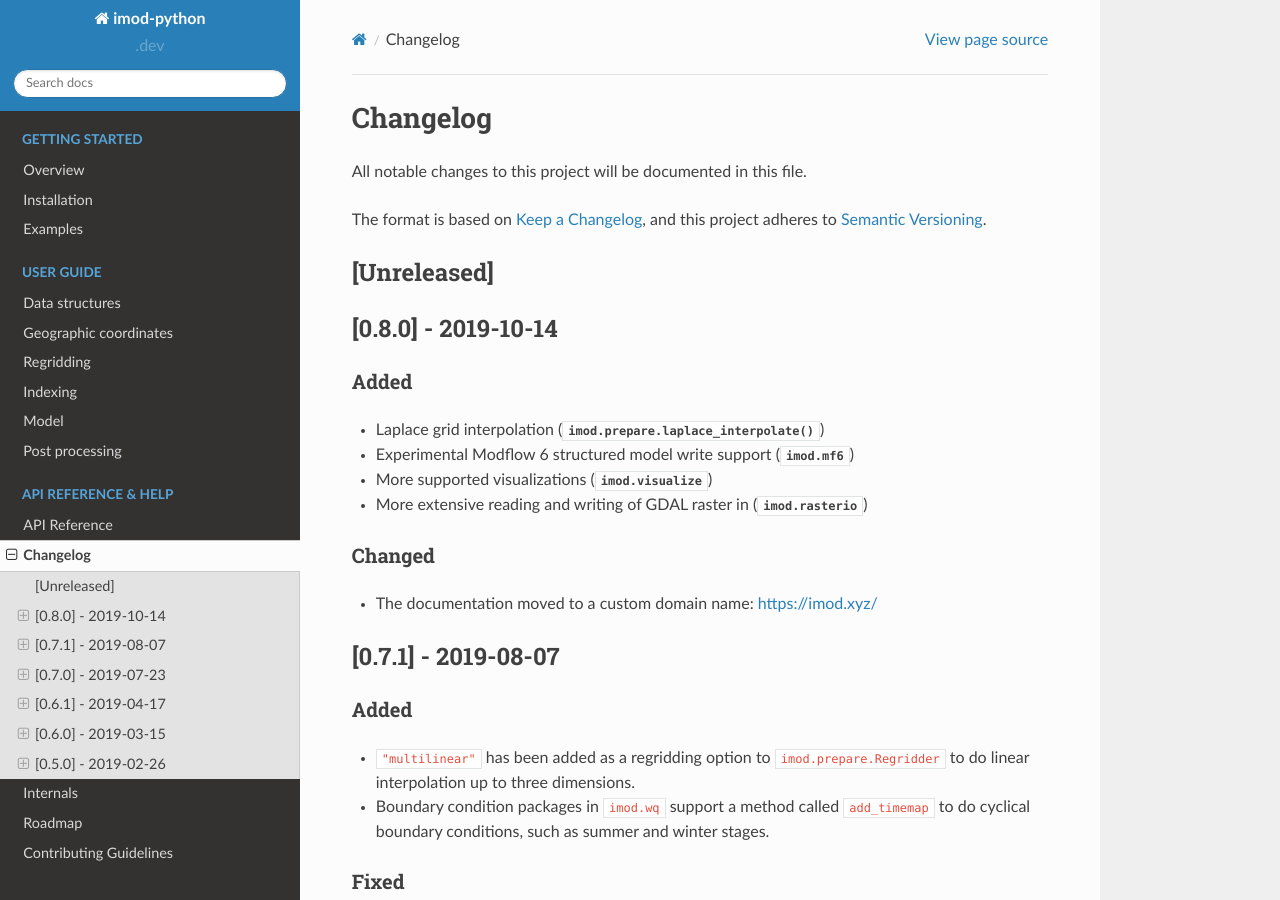
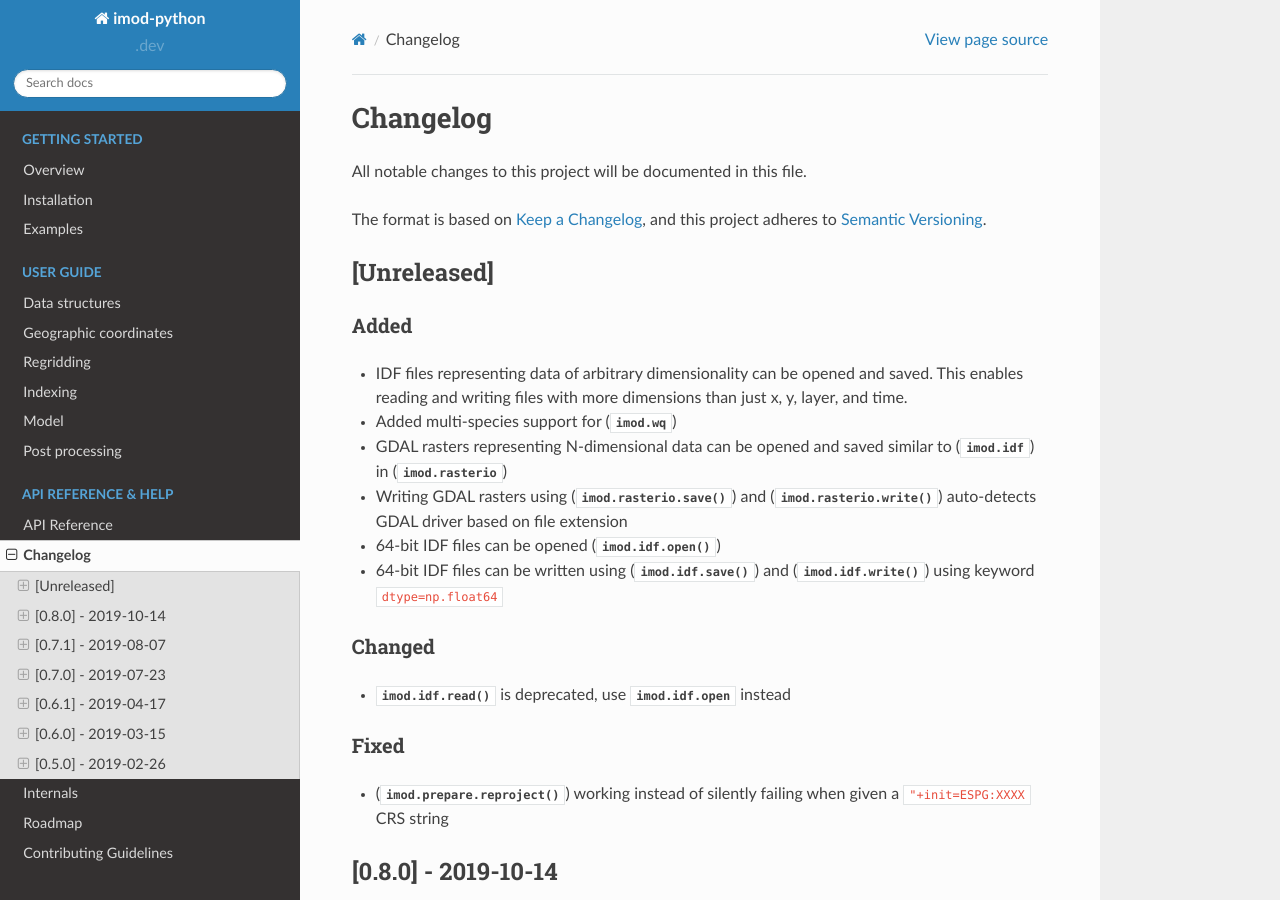
Before and after one commit to Deltares/imod-python, a Sphinx documentation site: the page built from docs/changelog.rst, in a window 1280 px wide and 900 px high. Built offline with Sphinx 7.4.7 and the Read the Docs theme 2.0.0, drawn with Linux system fonts in a browser that asks for light colours; the version number could not be read and is left out.

Commit message:
update changelog

```diff
--- a/docs/changelog.rst
+++ b/docs/changelog.rst
@@ -8,6 +8,27 @@ The format is based on `Keep a Changelog`_, and this project adheres to
 
 [Unreleased]
 ------------
+
+Added
+~~~~~
+-  IDF files representing data of arbitrary dimensionality can be opened and
+   saved. This enables reading and writing files with more dimensions than just x,
+   y, layer, and time.
+-  Added multi-species support for (:mod:`imod.wq`)
+-  GDAL rasters representing N-dimensional data can be opened and saved similar to (:mod:`imod.idf`) in (:mod:`imod.rasterio`)
+-  Writing GDAL rasters using (:meth:`imod.rasterio.save`) and (:meth:`imod.rasterio.write`) auto-detects GDAL driver based on file extension
+-  64-bit IDF files can be opened (:meth:`imod.idf.open`)
+-  64-bit IDF files can be written using (:meth:`imod.idf.save`) and (:meth:`imod.idf.write`) using keyword ``dtype=np.float64``
+
+Changed
+~~~~~~~
+
+-  :func:`imod.idf.read` is deprecated, use :mod:`imod.idf.open` instead
+
+Fixed
+~~~~~
+
+-  (:meth:`imod.prepare.reproject`) working instead of silently failing when given a ``"+init=ESPG:XXXX`` CRS string
 
 [0.8.0] - 2019-10-14
 --------------------
```
